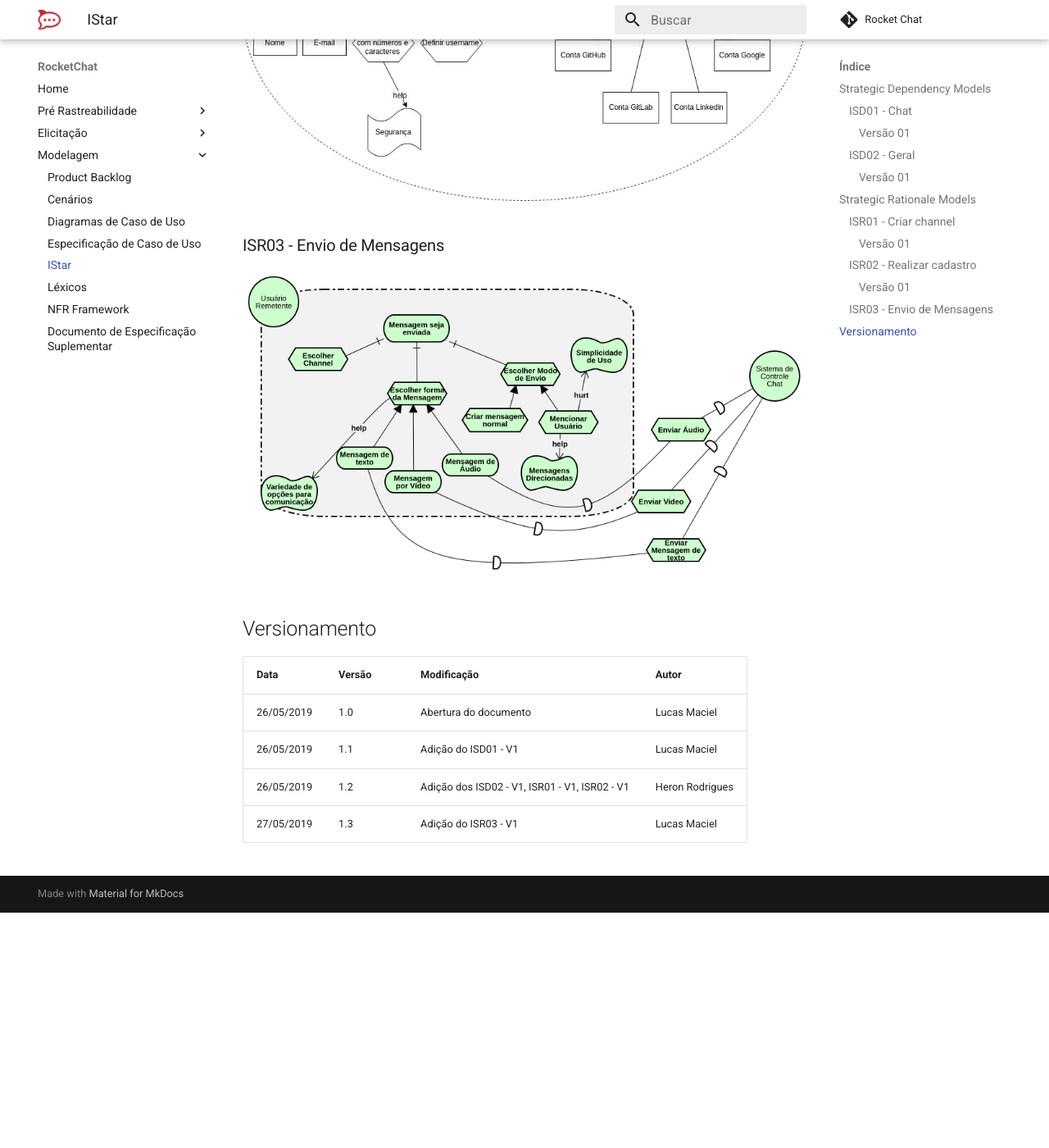
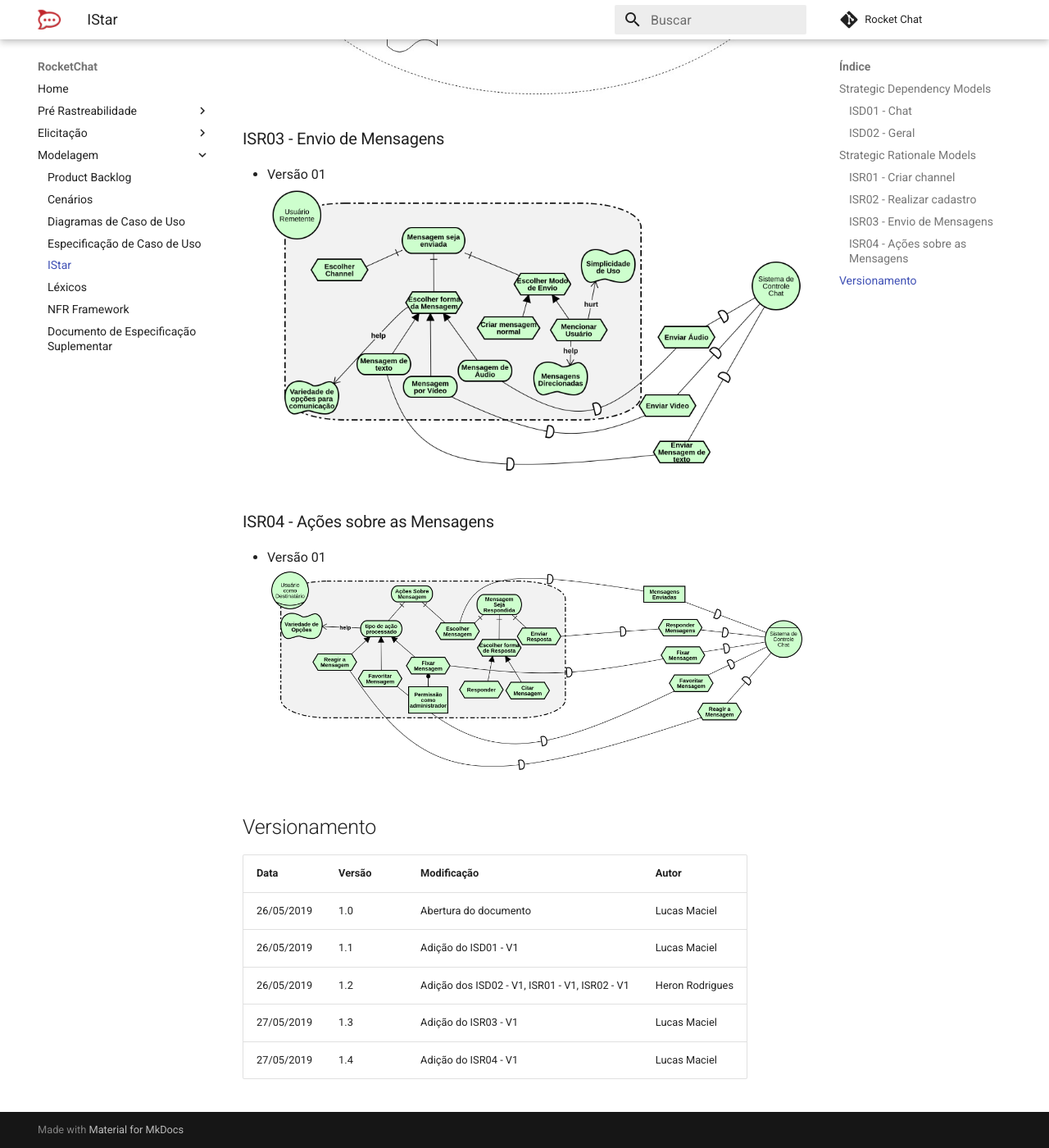
Before and after one commit to MarcosNBJ/2019.1-RocketChat, an MkDocs documentation site: the page built from docs/Modelagem/istar.md, in a window 1280 px wide and 1400 px high, scrolled down 2217 px. Shown: the whole window at 82% size. Built offline with MkDocs 1.6.1 and Material for MkDocs 9.7.7, drawn with Linux system fonts in a browser that asks for light colours; comment, search, counter and statistics services are not loaded; before the commit the page ends 3330 px from its top, so only the background shows below that.

Commit message:
Adicao do ISR04

```diff
--- a/docs/Modelagem/istar.md
+++ b/docs/Modelagem/istar.md
@@ -4,33 +4,35 @@
 
 ### ISD01 - Chat
 
-#### Versão 01
-
-![IS01](../img/Modelagem/isd_chat_v1.png)
+* Versão 01
+![ISD01](../img/Modelagem/isd_chat_v1.png)
 
 ### ISD02 - Geral
 
-#### Versão 01
-
-![IS02](../img/Modelagem/i_sd_geral.jpg)
+* Versão 01
+![ISD02](../img/Modelagem/i_sd_geral.jpg)
 
 ## Strategic Rationale Models
 
 ### ISR01 - Criar channel
 
-#### Versão 01
-
-![SR01](../img/Modelagem/i_sr_channel.jpg)
+* Versão 01
+![ISR01](../img/Modelagem/i_sr_channel.jpg)
 
 ### ISR02 - Realizar cadastro
 
-#### Versão 01
-
-![SR02](../img/Modelagem/i_sr_cadastro.jpg)
+* Versão 01
+![ISR02](../img/Modelagem/i_sr_cadastro.jpg)
 
 ### ISR03 - Envio de Mensagens
 
-![SR03](../img/Modelagem/isr_envio_mensagens.png)
+* Versão 01
+![ISR03](../img/Modelagem/isr_send_message_v1.png)
+
+### ISR04 - Ações sobre as Mensagens
+
+* Versão 01
+![ISR04](../img/Modelagem/isr_message_actions_v1.png)
 
 ## Versionamento
 
@@ -40,3 +42,4 @@
 | 26/05/2019 | 1.1 | Adição do ISD01 - V1 | Lucas Maciel |
 | 26/05/2019 | 1.2 | Adição dos ISD02 - V1, ISR01 - V1, ISR02 - V1 | Heron Rodrigues |
 | 27/05/2019 | 1.3 | Adição do ISR03 - V1 | Lucas Maciel |
+| 27/05/2019 | 1.4 | Adição do ISR04 - V1 | Lucas Maciel |
```
Also changed, not shown: docs/img/Modelagem/isr_message_actions_v1.png (added), docs/img/Modelagem/isr_send_message_v1.png (renamed from docs/img/Modelagem/isr_envio_mensagens.png).
